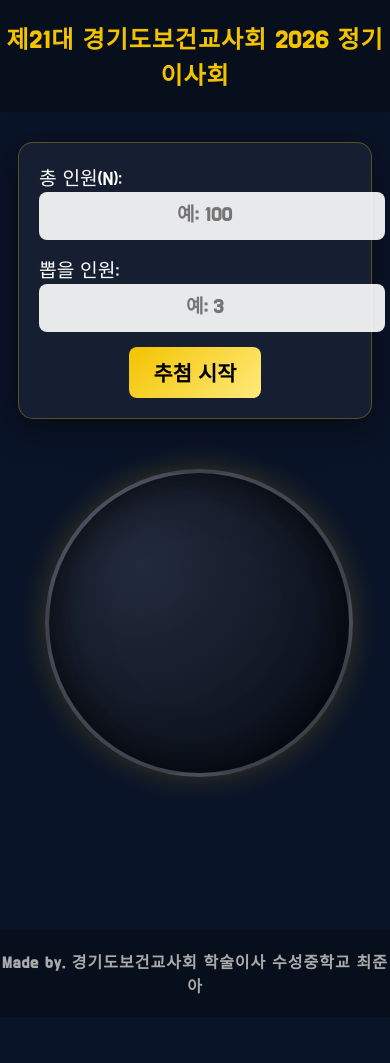
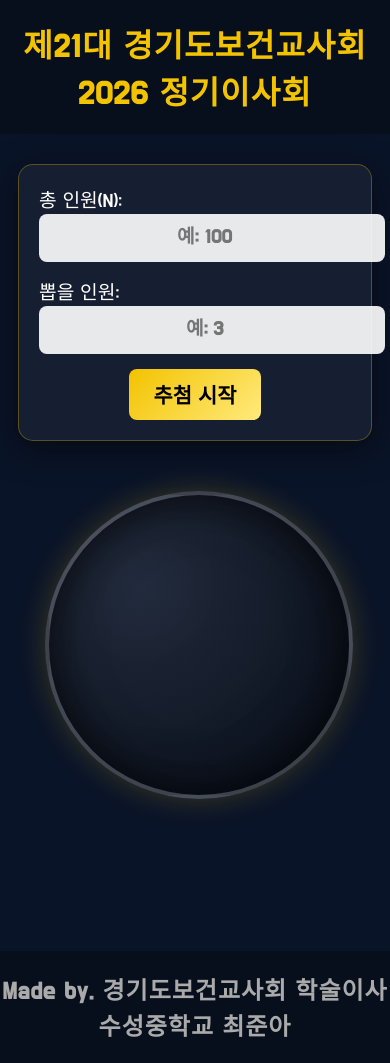
Before and after one commit to joonahchoi/raffle, a plain HTML site: page index.html in a window 390 px wide. Before the commit the page ends 1017 px from the top, so only its background shows below. Drawn offline with nearby package versions, Linux system fonts and the light colour scheme.

Commit message:
Update index.html

```diff
--- a/index.html
+++ b/index.html
@@ -41,7 +41,7 @@
             z-index: 10;
         }
         header { color: var(--gold); font-size: 1.8rem; }
-        footer { font-size: 1rem; color: #aaa; margin-top: auto; }
+        footer { font-size: 1.5rem; color: #aaa; margin-top: auto; }
 
         /* 컨트롤 패널 (입력란) */
         .controls {
@@ -191,7 +191,7 @@
         .label-text { font-size: 1.2rem; margin-right: 5px; }
 
         @media (max-width: 600px) {
-            header { font-size: 1.5rem; }
+            header { font-size: 2rem; }
             .controls { flex-direction: column; width: 80%; }
             .controls input { width: 100%; }
         }
```
